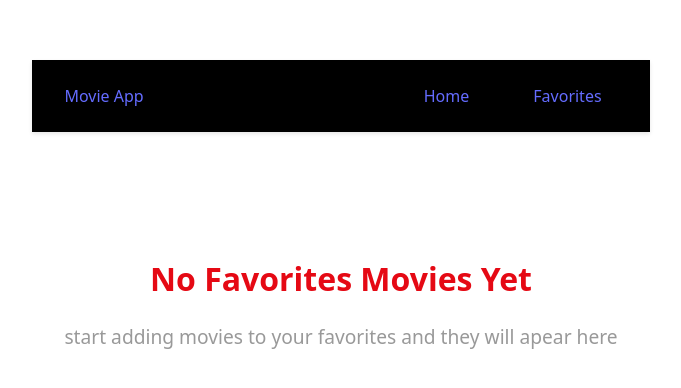
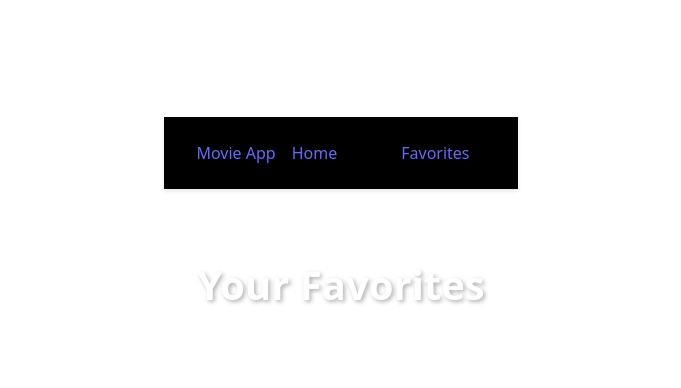
Before and after one commit to sumitsinghrajput56/React_Movie_Project, a React (Vite) app: page /favorites in a window 1280 px wide. Shown: the part 136-524 px from the top of the page, without its empty margins (299-980 px from the left). Built offline with nearby package versions, Linux system fonts and the light colour scheme.

Commit message:
added favorites functionality using context and provider

```diff
--- a/src/App.jsx
+++ b/src/App.jsx
@@ -3,16 +3,17 @@
 import Home from './pages/Home';
 import Favorites from './pages/Favorites';
 import Navbar from './components/Navbar';
+import { MovieProvider } from './contexts/MovieContext';
 function App() {
   return (
     <>
-    <div>
+    <MovieProvider>
       <Navbar />
         <Routes>
           <Route path="/" element={<Home/> }/>
           <Route path="/favorites" element={<Favorites/> }/>
         </Routes>
-    </div>
+    </MovieProvider>
 
     </>
   )
--- a/src/components/MovieCard.jsx
+++ b/src/components/MovieCard.jsx
@@ -1,14 +1,21 @@
 import '../css/MovieCard.css';
+import { useMovieContext } from '../contexts/MovieContext';
 
 
 function MovieCard({ movie }) {
-  function onFavoriteClick() {}
+    const {isFavorite, addToFavorites, removeFromFavorites}= useMovieContext();
+    const favorite= isFavorite(movie.id);
+  function onFavoriteClick(e) {
+    e.preventDefault();
+    if(favorite) removeFromFavorites(movie.id)
+    else addToFavorites(movie)
+  }
   return (
     <div className="movie-card">
       <div className="movie-poster">
         <img src={`https://image.tmdb.org/t/p/w500${movie.poster_path}`} alt={movie.title} />
         <div className="movie-overlay">
-          <button className="favorite-btn" onClick={onFavoriteClick}>❤️</button>
+          <button className={`favorite-btn ${favorite ? "active" :""}`} onClick={onFavoriteClick}>❤️</button>
         </div>
       </div>
       <div className="movie-info">
--- a/src/contexts/MovieContext.jsx
+++ b/src/contexts/MovieContext.jsx
@@ -0,0 +1,42 @@
+import { createContext,useState,useContext,useEffect } from "react";
+
+const MovieContext = createContext();
+
+export const useMovieContext=()=>useContext(MovieContext);
+
+export const MovieProvider=({children})=>{
+    const [favorites,setFavorites] = useState([])
+
+    useEffect(()=>{
+        const storedFavs= localStorage.getItem("favorites");
+        if(storedFavs) setFavorites(JSON.parse(storedFavs))
+
+    },[])
+
+    useEffect(()=>{
+        localStorage.setItem('favorites',JSON.stringify(favorites))
+    },[favorites])
+
+    const addToFavorites=(movie)=>{
+        setFavorites(prev=>[...prev,movie]);
+    }
+
+    const removeFromFavorites=(movieId)=>{
+        setFavorites(prev=>prev.filter(movie=>movie.id !== movieId))
+    }
+
+    const isFavorite=(movieId)=>{
+        return favorites.some(movie=>movie.id===movieId)
+    }
+
+    const value={
+        favorites,
+        addToFavorites,
+        removeFromFavorites,
+        isFavorite
+    }
+
+    return <MovieContext.Provider value={value}>
+        {children}
+    </MovieContext.Provider>
+}
--- a/src/pages/Favorites.jsx
+++ b/src/pages/Favorites.jsx
@@ -1,7 +1,25 @@
 import '../css/Favorites.css';
+import { useMovieContext } from '../contexts/MovieContext';
+import MovieCard from '../components/MovieCard';
 
 function Favorites()
 {
+    const {favorites}=useMovieContext();
+
+    if(favorites){
+        return(
+            <div className='favorites'>
+                <h2>Your Favorites</h2>
+            <div className="movies-grid">
+            {favorites.map(
+              (movie) => (
+                  <MovieCard movie={movie} key={movie.id} />
+                )
+            )}
+          </div>
+          </div>
+        )
+    }
     return(
     <div className="favorites-empty">
         <h2>No Favorites Movies Yet</h2>
```
